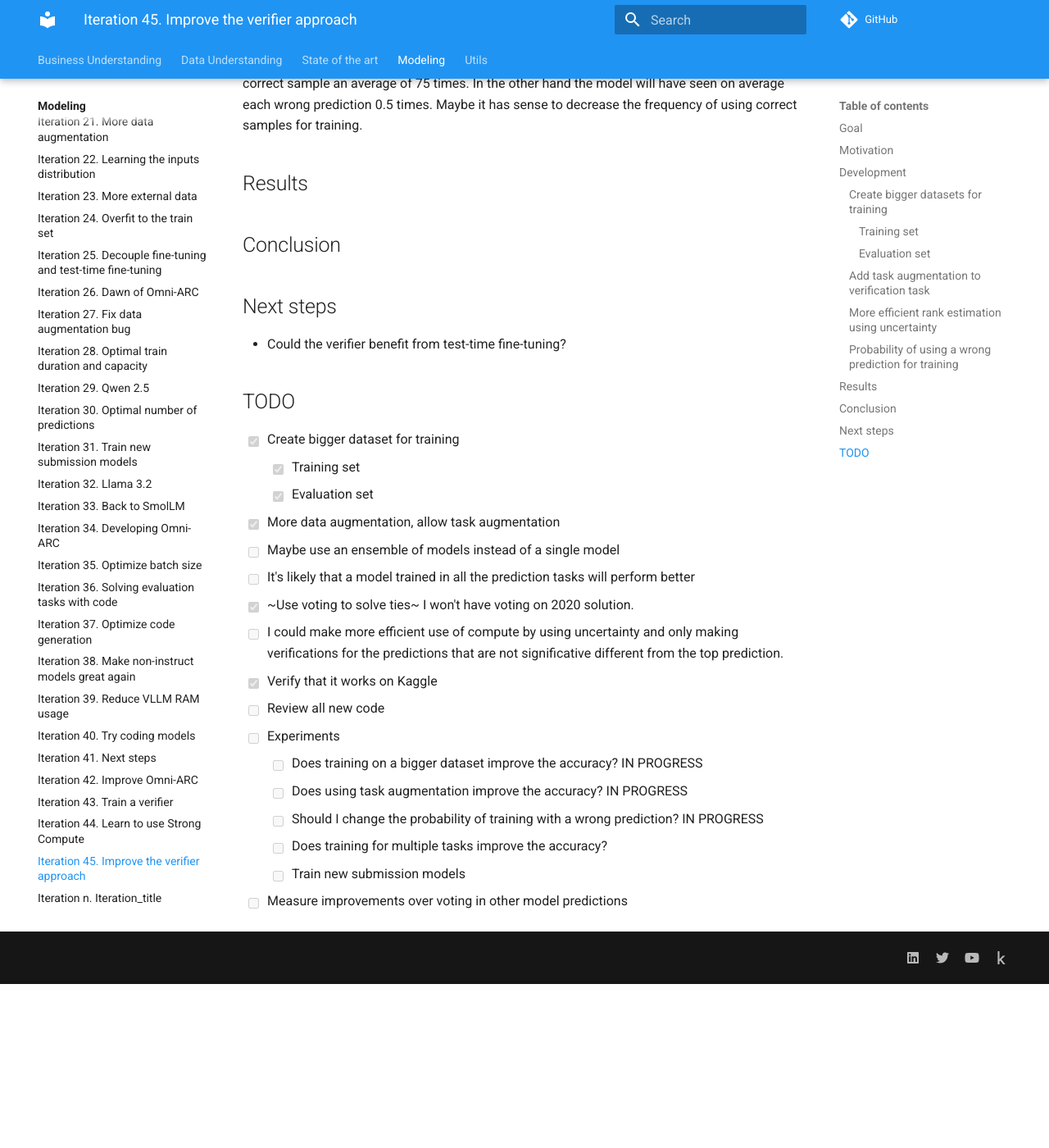
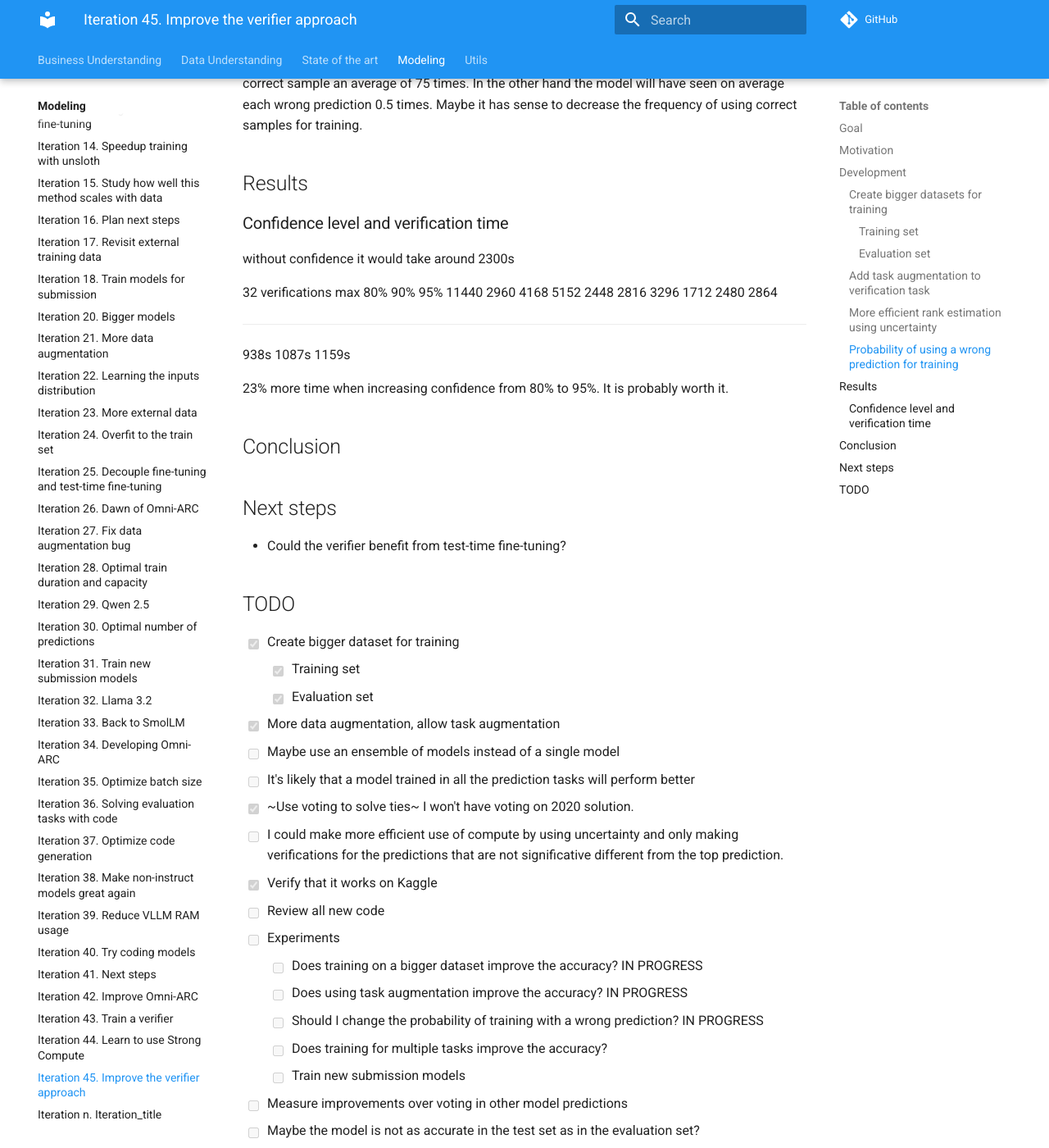
Before and after one commit to zhengjunyao-work/arc24, an MkDocs documentation site: the page built from docs/modeling/Iteration_45_improve_verifier.md, in a window 1280 px wide and 1400 px high, scrolled down 1470 px. Shown: the whole window at 82% size. Built offline with MkDocs 1.6.1 and Material for MkDocs 9.7.7, drawn with Linux system fonts in a browser that asks for light colours; comment, search, counter and statistics services are not loaded; before the commit the page ends 2670 px from its top, so only the background shows below that; some of the changed text lies outside the part shown.

Commit message:
increase confidence level to 95%

```diff
--- a/docs/modeling/Iteration_45_improve_verifier.md
+++ b/docs/modeling/Iteration_45_improve_verifier.md
@@ -155,6 +155,21 @@ Maybe it has sense to decrease the frequency of using correct samples for traini
 
 ## Results
 
+### Confidence level and verification time
+
+without confidence it would take around 2300s
+
+32 verifications max
+80%       90%        95%
+11440
+2960     4168       5152
+2448     2816       3296
+1712     2480       2864
+---------------------------
+938s     1087s      1159s
+
+23% more time when increasing confidence from 80% to 95%. It is probably worth it.
+
 ## Conclusion
 
 ## Next steps
@@ -181,3 +196,5 @@ Maybe it has sense to decrease the frequency of using correct samples for traini
   - [ ] Does training for multiple tasks improve the accuracy?
   - [ ] Train new submission models
 - [ ] Measure improvements over voting in other model predictions
+- [ ] Maybe the model is not as accurate in the test set as in the evaluation set?
+- [ ] Why cheating did not get perfect accuracy?
```
Also changed, not shown: 1 other file.
